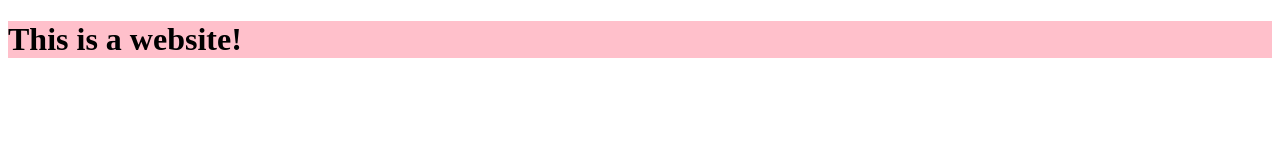
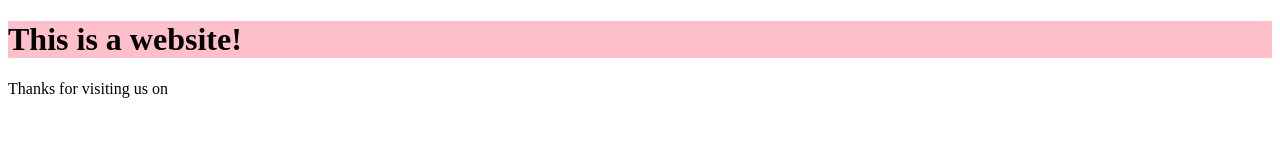
Before and after one commit to hola-soy-milk/ramonh.github.io, a plain HTML site: page index.html in a window 1280 px wide. Drawn offline with Linux system fonts and the light colour scheme.

Commit message:
added span for js date

```diff
--- a/index.html
+++ b/index.html
@@ -10,5 +10,6 @@
     <main>
       <h1>This is a website!</h1>
     </main>
+    <footer>Thanks for visiting us on <span id="today-date"></span></footer>
   </body>
 </html>
```
